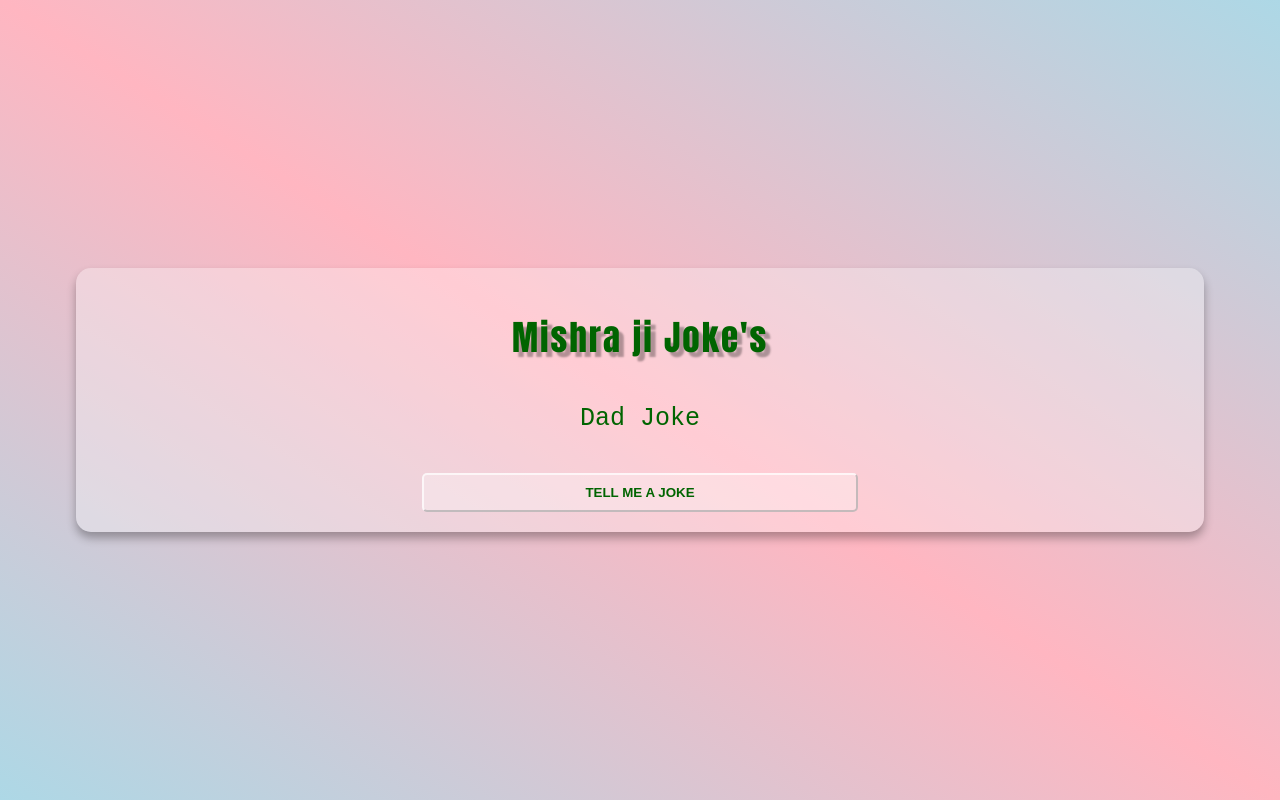
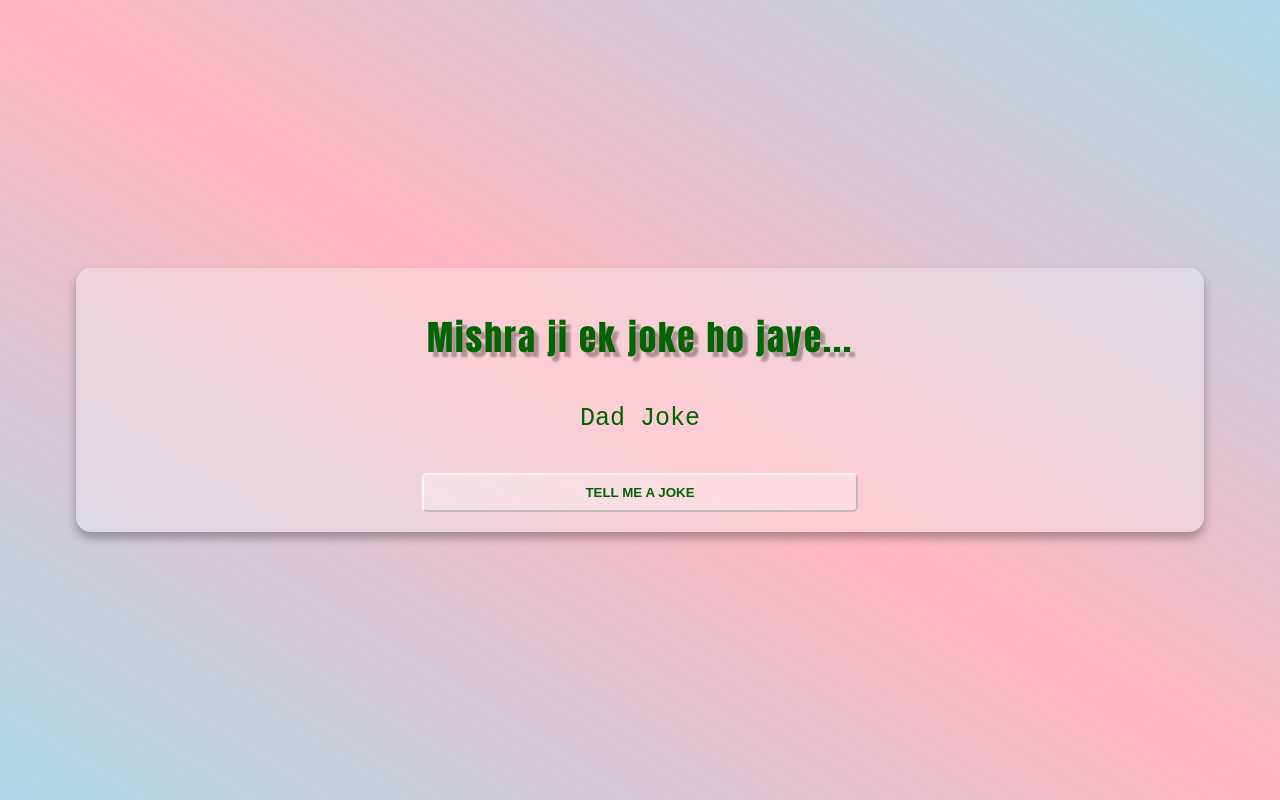
Before and after one commit to Shivanshumishra23/Joke-generator, a plain HTML site: page index.html in a window 1280 px wide. Drawn offline with Linux system fonts and the light colour scheme.

Commit message:
Update index.html

```diff
--- a/index.html
+++ b/index.html
@@ -9,7 +9,7 @@
 </head>
 <body>
     <div class="container">
-        <h1 class="heading">Mishra ji Joke's</h1>
+        <h1 class="heading">Mishra ji ek joke ho jaye...</h1>
         <p class="joke" id ="joke">Dad Joke</p>
         <button class="btn" id ='btn'>TELL ME A JOKE</button>
     </div>
```
